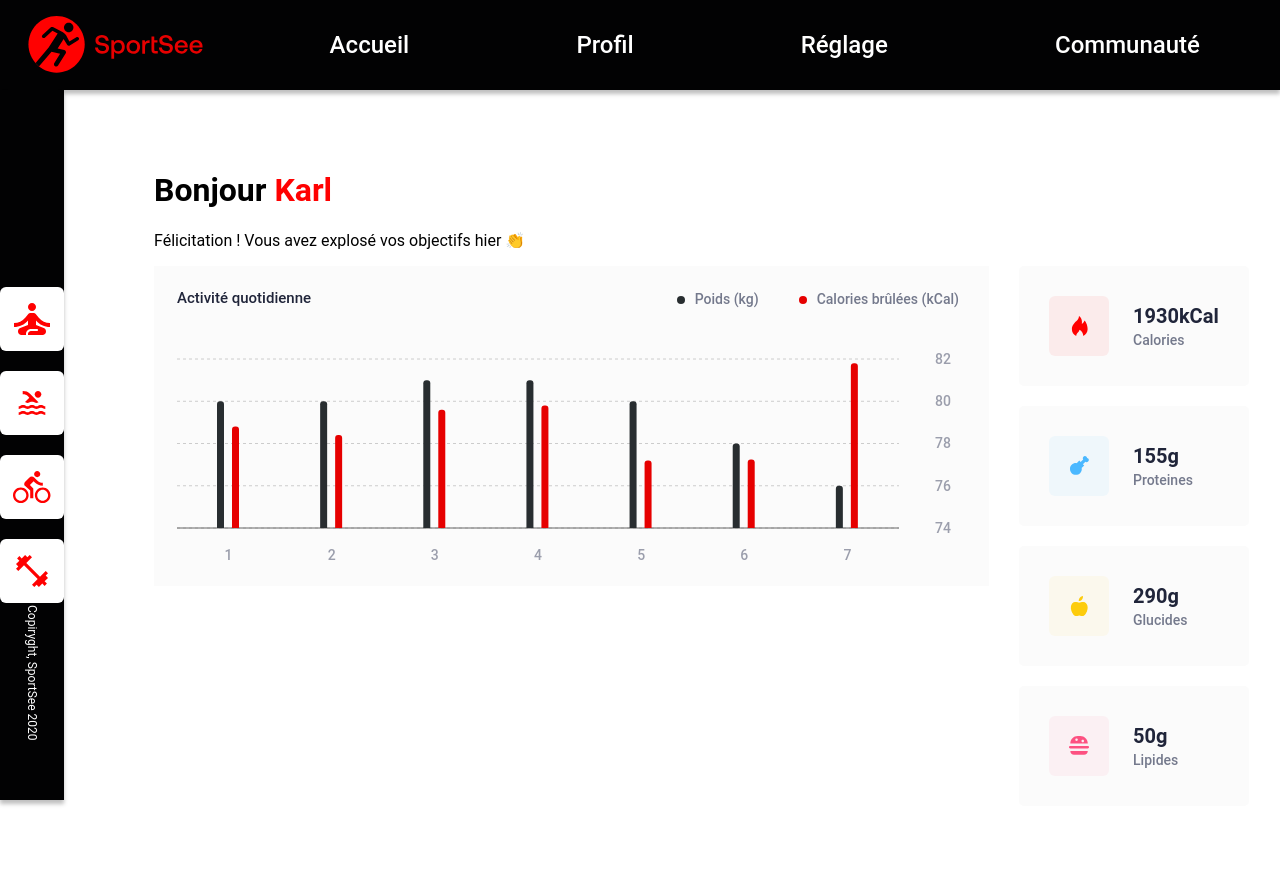
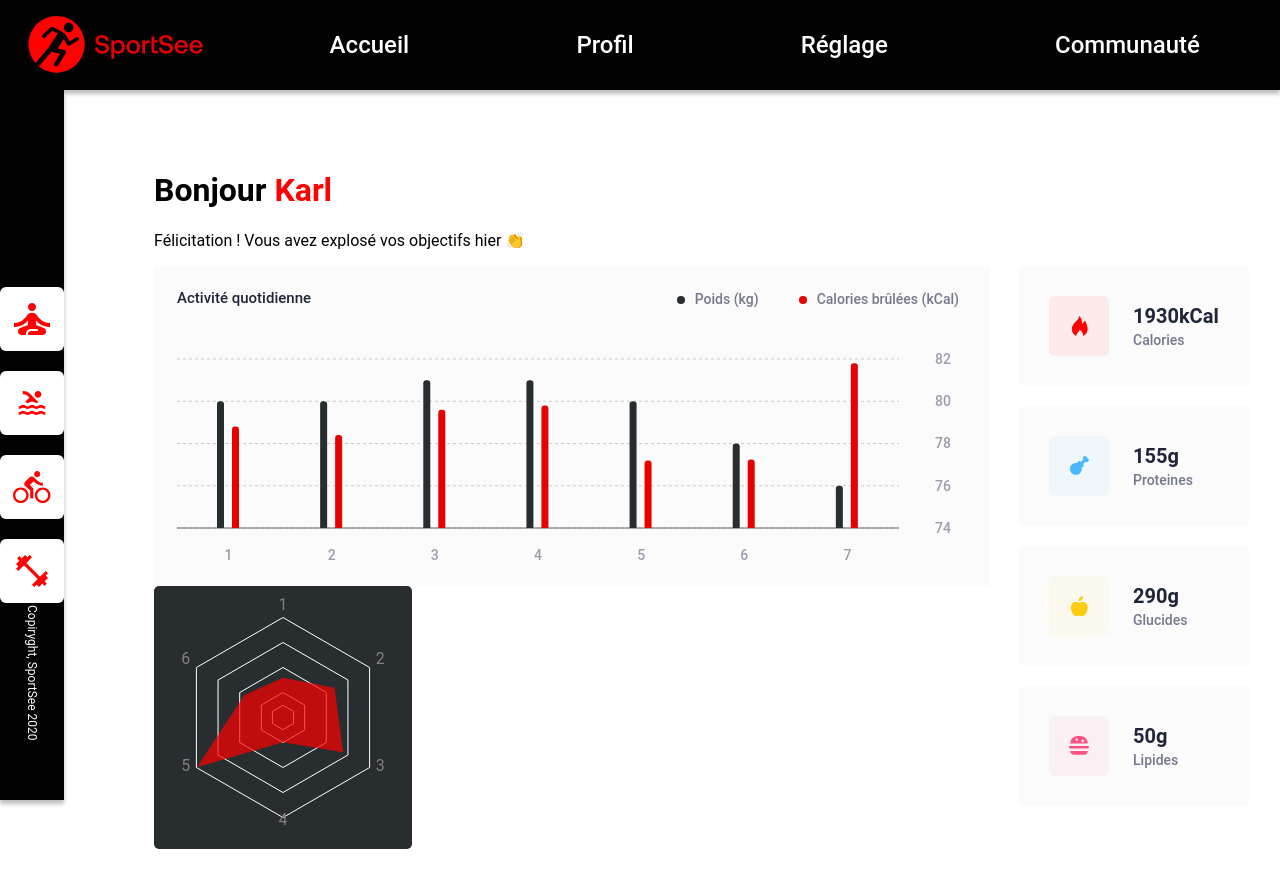
Before and after one commit to flafonso/OC_P12_SportSee, a React (Vite) app: page / in a window 1280 px wide. Shown: the top 888 px of the page. Built offline with nearby package versions, Linux system fonts and the light colour scheme.

Commit message:
PolarGrid and Radar added to PerformanceByActivityChart, and some css added

```diff
--- a/src/components/graphs/PerformanceByActivityChart.tsx
+++ b/src/components/graphs/PerformanceByActivityChart.tsx
@@ -1,12 +1,10 @@
 //comment
 import {
   RadarChart,
-  XAxis,
-  YAxis,
-  Tooltip,
-  Line,
-  TooltipProps,
-  DotProps,
+  PolarGrid,
+  PolarAngleAxis,
+  PolarRadiusAxis,
+  Radar
 } from "recharts";
 // import {
 //   ValueType,
@@ -21,7 +19,11 @@ function PerformanceByActivityChart({ performanceData }: { performanceData: any
 
   return (
     <div className="performance-by-activity">
-      {/* <RadarChart width={258} height={263} data={data}></RadarChart> */}
+      <RadarChart width={258} height={263} data={data}>
+        <PolarGrid polarRadius={[12.2, 25, 50, 75, 100]} radialLines={false} stroke="#FFFFFF"/>
+        <PolarAngleAxis dataKey="kind"/>
+        <Radar dataKey="value" fill="#FF0101" fillOpacity={0.7}/>
+      </RadarChart>
     </div>
   );
 }
--- a/src/sassStyles/components/performance-by-activity.scss
+++ b/src/sassStyles/components/performance-by-activity.scss
@@ -1,4 +1,6 @@
 .performance-by-activity {
   width: 258px;
   height: 263px;
+  background-color: #282D30;
+  border-radius: 5px;
 }
```
